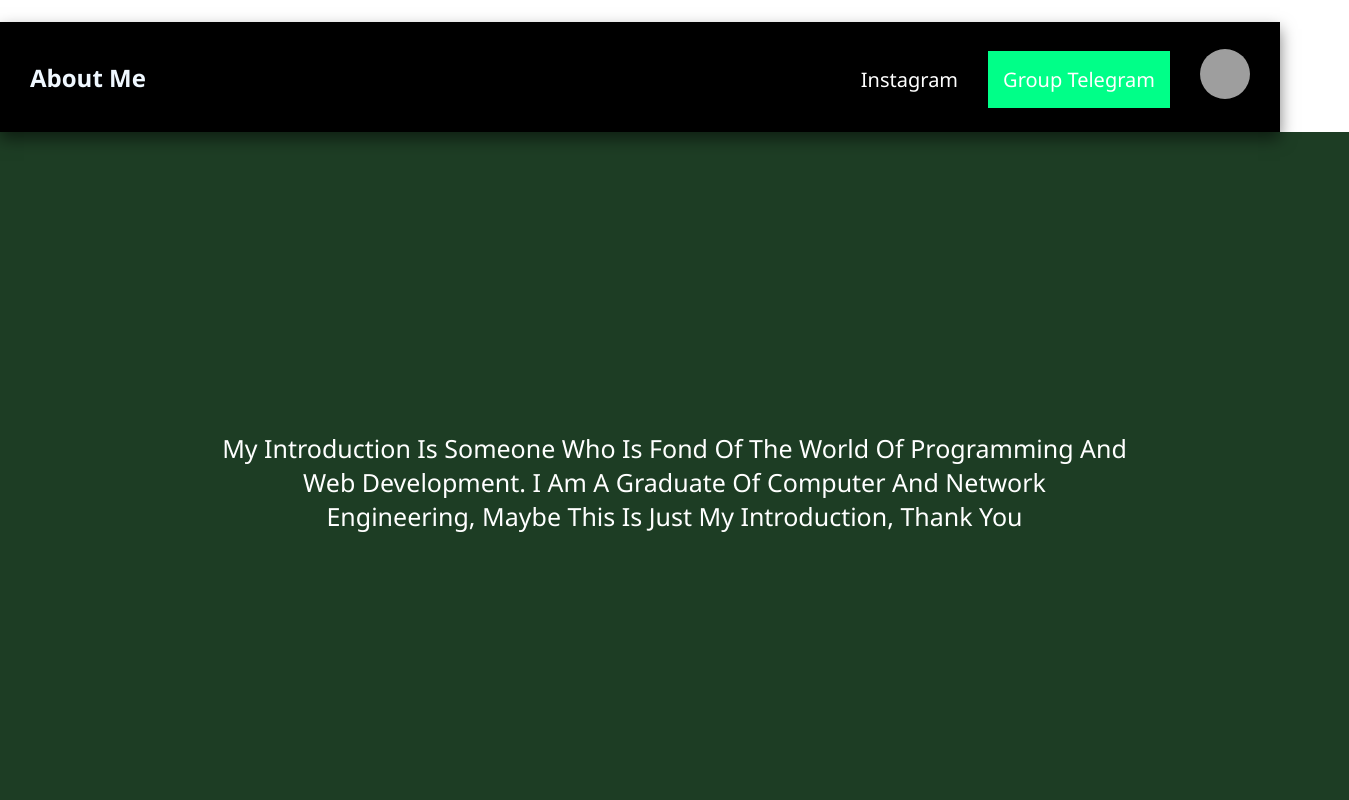
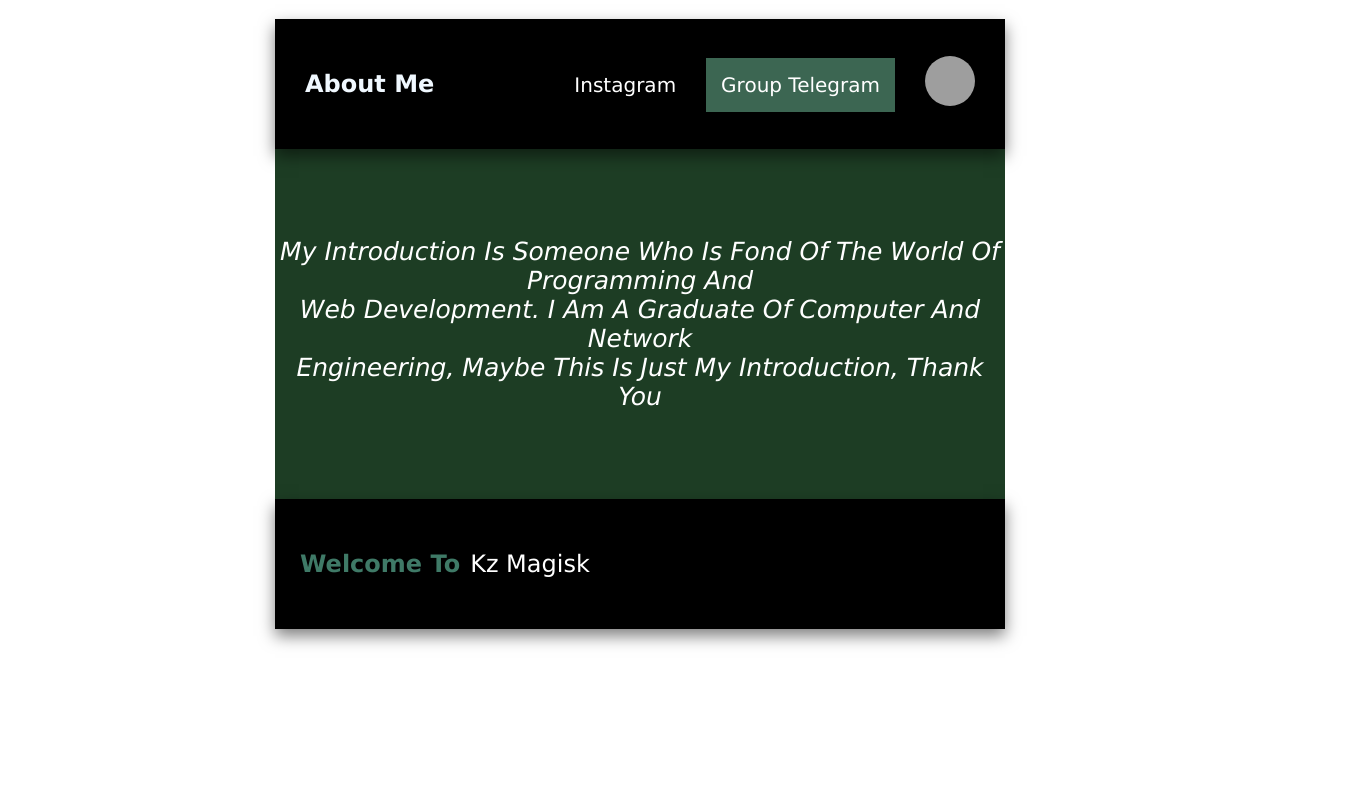
Before and after one commit to orgsite/aboutme, a plain HTML site: page index.html in a window 1280 px wide. Shown: the top 800 px of the page, 1349 px wide, since content can reach past the window. Drawn offline with Linux system fonts and the light colour scheme; grey boxes are pictures that could not be loaded.

Commit message:
Update index.html
Signed-off-by: org.site <135725113+orgsite@users.noreply.github.com>

```diff
--- a/index.html
+++ b/index.html
@@ -9,12 +9,12 @@
 <body style="background-color:rgb(255, 255, 255);">
     <br>
     <style>
-        *,
+*,
 html,
 body {
     margin: 0;
     padding: 0;
-    font-family: 'Segoe UI', Tahoma, Geneva, Verdana, sans-serif;
+    font-family: 'Lucida Sans', 'Lucida Sans Regular', 'Lucida Grande', 'Lucida Sans Unicode', Geneva, Verdana, sans-serif;
 }
 
 .fContainer {
@@ -30,8 +30,8 @@ body {
     align-items: center;
     font-size: 24px;
     padding: 15px;
-    width: 1400px;
-    height: 80px;
+    width: 700px;
+    height: 100px;
     background-color: rgb(0, 0, 0);
     box-shadow: 0 7px 15px 0 rgba(0, 0, 0, 0.5);
     text-decoration: none;
@@ -80,7 +80,7 @@ body {
 }
 
 .navigation>li>a:hover {
-    color: rgb(0, 255, 98);
+    color: rgb(61, 107, 79);
     transition: all .3s ease-in-out
 }
 
@@ -98,7 +98,7 @@ body {
 }
 
 .active {
-    background-color: rgb(0, 255, 136);
+    background-color: rgb(60, 102, 82);
     color: rgb(255, 255, 255);
     padding: 15px;
 }
@@ -113,8 +113,8 @@ body {
     justify-content: center;
     align-items: center;
     background-color: rgb(29, 61, 36);
-    width: 1349px;
-    height: 700px;
+    width: 730px;
+    height: 350px;
 }
 
 .color {
@@ -124,6 +124,7 @@ body {
     color: white;
     display: flex;
     font-size: 25px;
+    font-style: oblique;
 
 }
 
@@ -139,8 +140,8 @@ body {
     align-items: center;
     font-size: 24px;
     padding: 15px;
-    width: 1400px;
-    height: 80px;
+    width: 700px;
+    height: 100px;
     background-color: rgb(0, 0, 0);
     box-shadow: 0 7px 15px 0 rgba(0, 0, 0, 0.5);
 }
@@ -155,7 +156,7 @@ body {
 }
 
 .pick {
-    color: rgb(17, 255, 176);
+    color: rgb(63, 122, 103);
     font-weight: 700;
 }
 
```
